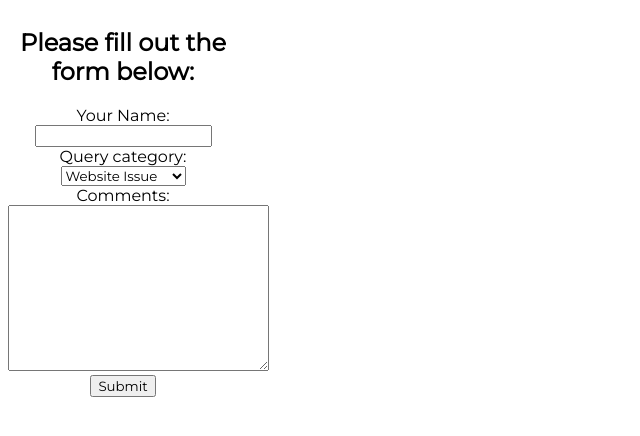
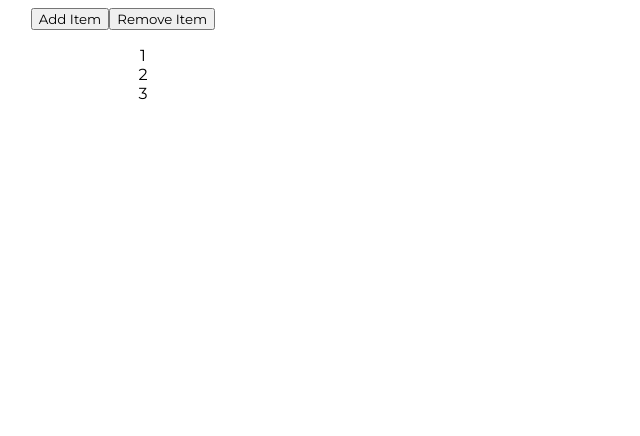
Before and after one commit to digimori/reactCI, a React (Vite) app: page / in a window 1280 px wide. Shown: the top 436 px of the page, without its empty margins (0-640 px from the left). Built offline with nearby package versions, Linux system fonts and the light colour scheme.

Commit message:
useState with arrays added.

```diff
--- a/src/App.jsx
+++ b/src/App.jsx
@@ -25,14 +25,16 @@
 import ClassCounter from './components/ClassCounter';
 import HookCounter from './components/HookCounter';
 import ControlledFormHooks from './components/ControlledFormHooks';
+import UseStateWithArrays from './components/UseStateWithArrays';
 
 
 function App() {
 
   return (
       <div className={css.App}>
-        <ControlledFormHooks />
-        {/*<ClassCounter />
+        <UseStateWithArrays />
+       {/* <ControlledFormHooks />
+        <ClassCounter />
         <HookCounter />
 
         <NavBarForm />
--- /dev/null
+++ b/src/components/UseStateWithArrays.jsx
@@ -0,0 +1,32 @@
+import React, {useState} from 'react'
+
+function UseStateWithArrays() {
+    const [nums, setNums] = useState([1,2,3])
+
+    // Spread operator is to prevent the addition rendering over the initial array, we are copying the previous return.
+    const addNums = () => {
+        setNums([...nums, nums.length + 1])
+    }
+
+    // Filter leaves out items that return false. We're making it return a false value here, so it removes it.
+    const removeNums = () => {
+        setNums(
+            nums.filter((item, idx) => {
+                return idx !== nums.length -1;
+            })
+        )
+    }
+
+  return (
+
+    <div>
+        <button onClick={addNums}>Add Item</button>
+        <button onClick={removeNums}>Remove Item</button>
+        <ul>
+            {nums.map(num => <li key={num}>{num}</li>)}
+        </ul>
+    </div>
+  )
+}
+
+export default UseStateWithArrays
```
